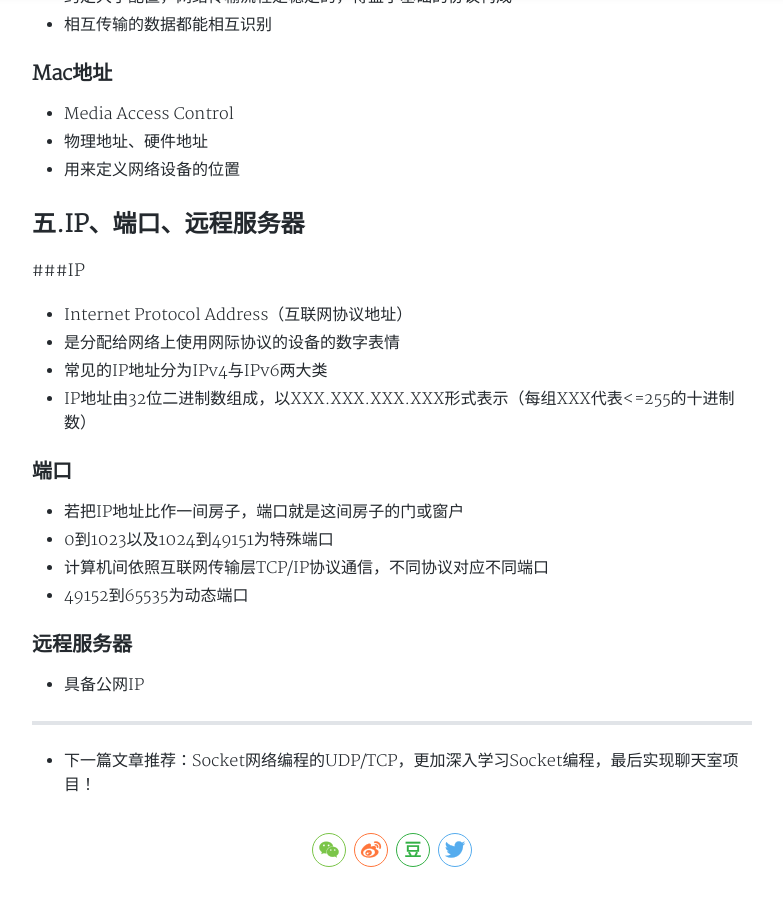
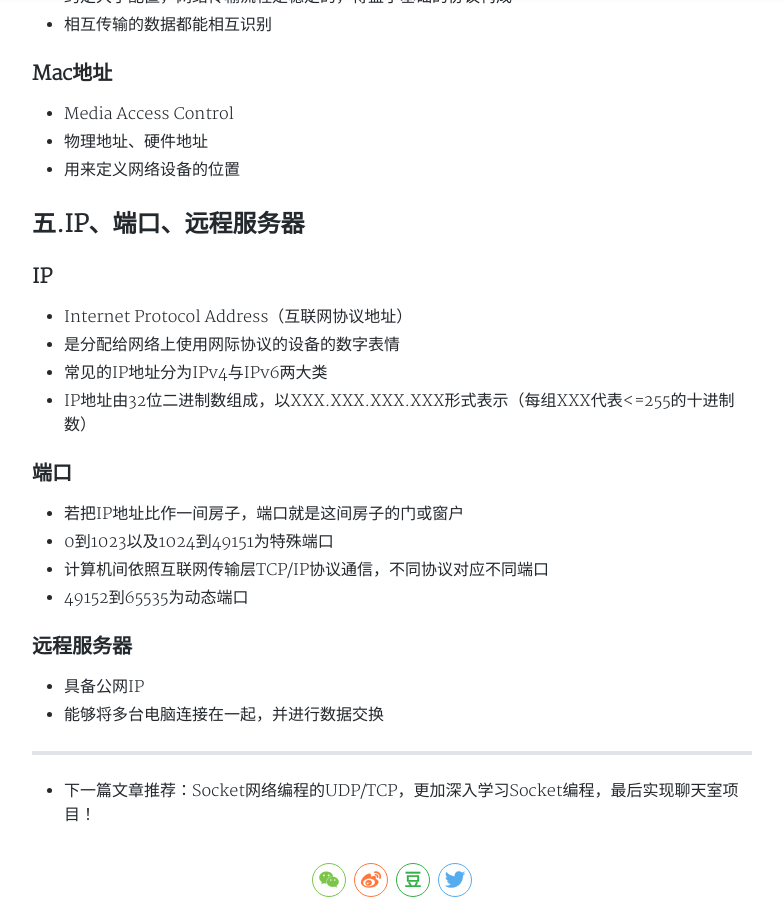
Before and after one commit to cszmzh/BA-NANA.github.io, a Jekyll site: the page built from _posts/2019-10-23-Socket网络编程入门.md, in a window 1280 px wide and 900 px high, scrolled down 5200 px. Shown: the whole window, without its empty margins (248-1031 px from the left). Built offline with Jekyll 4.4.1, drawn with Linux system fonts in a browser that asks for light colours; nearby versions of some CDN libraries; comment, search, counter and statistics services are not loaded; a style sheet for code colours, icons or effects is not loaded.

Commit message:
Update 2019-10-23-Socket网络编程入门.md

```diff
--- a/_posts/2019-10-23-Socket网络编程入门.md
+++ b/_posts/2019-10-23-Socket网络编程入门.md
@@ -15,12 +15,22 @@
 
 * 什么是网络？
   * 在计算机领域中，网络是信息传输、接收、共享的虚拟平台
+
+
+
+
 * 什么是网络编程？
   * 通过操作相应API调度计算机硬件资源，并利用传输管道（网线）进行数据交换的过程
+
+
+
+
 * 7层网络模型
   * 基础层：物理层（Physical）、数据链路层（Datalink）、网络层（Network）
   * 传输层：TCP-UDP协议层、Socket
   * 高级层：会话层（Session）、表示层（Presentation）、应用层（Application）
+
+
 
 
 
@@ -30,18 +40,34 @@
   * 是IP地址与端口的结合协议（RFC 793）
   * 一种地址与端口的结合描述协议
   * TCP/IP协议的相关API总称，是网络API的集合实现
+
+
+
+
 * Socket的作用与组成
   * 在网络传输中用于唯一标识两个端点之间的连接
   * 端点：IP+Port
   * 4个要素：客户端地址、客户端端口、服务器地址、服务器端口
+
+
+
+
 * Socket——TCP
   * TCP是面向连接的通信协议
   * 通过三次握手建立连接，通讯完成时拆除连接
   * 只能用于端到端的通讯
+
+
+
+
 * Socket——UDP
   * UDP是面向无连接的通讯协议
   * UDP数据包括目的端口号和源端口号信息
   * 该通讯不需要连接，可以实现广播发送，不局限于端到端
+
+
+
+
 * Client-Server Application
   * TCP/IP协议中，两个进程间通信的主要模式为 CS模型
   * 目的：协同网络中计算机资源、服务模式、进程间数据共享
@@ -225,7 +251,7 @@
 
 ## 五.IP、端口、远程服务器
 
-###IP
+### IP
 
 * Internet Protocol Address（互联网协议地址）
 * 是分配给网络上使用网际协议的设备的数字表情
@@ -242,6 +268,9 @@
 ### 远程服务器
 
 * 具备公网IP
+* 能够将多台电脑连接在一起，并进行数据交换
+
+
 
 ------
 
```
